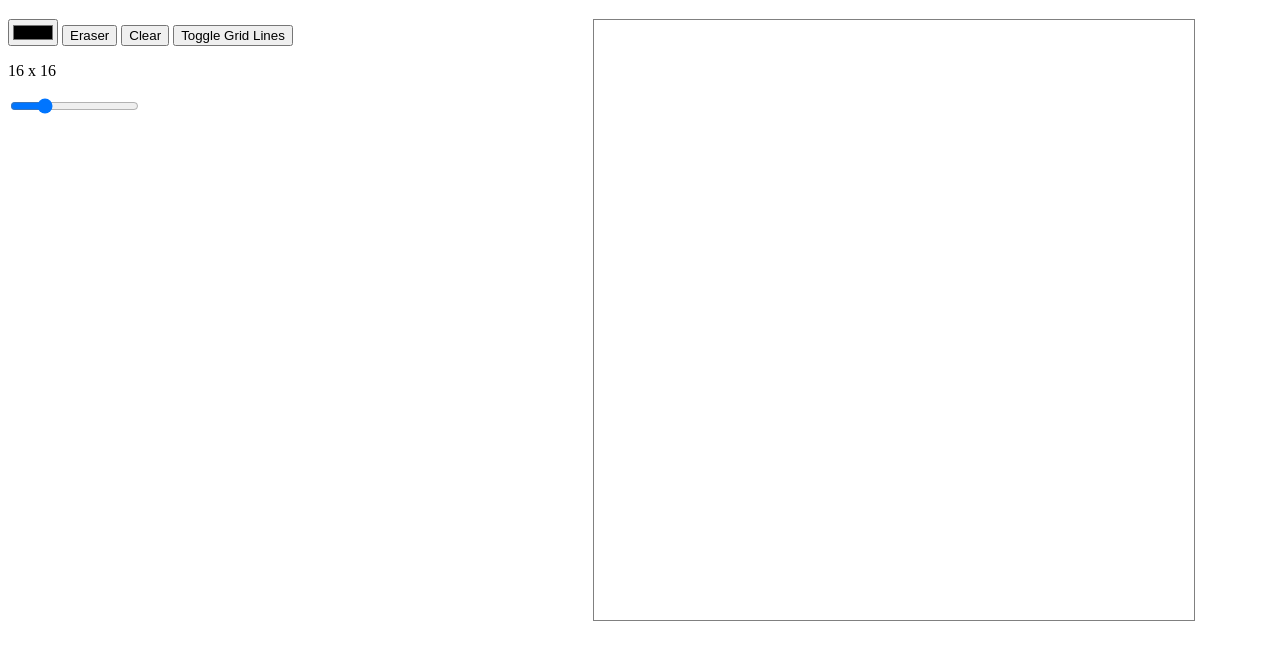
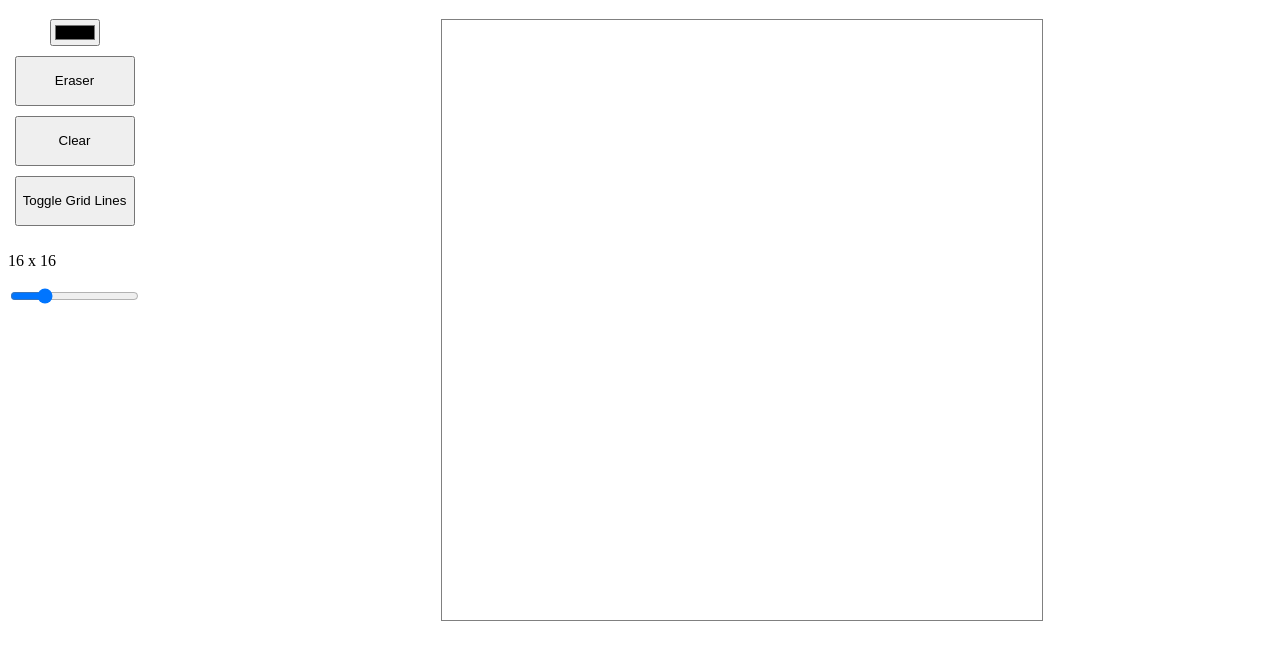
Before and after one commit to SirIsaacNeutron/etch-a-sketch, a plain HTML site: page index.html in a window 1280 px wide. Shown: the part 61-720 px from the top of the page. Drawn offline with Linux system fonts and the light colour scheme.

Commit message:
Add flexbox to buttons layout

```diff
--- a/styles.css
+++ b/styles.css
@@ -1,5 +1,18 @@
 .controls {
     display: flex;
+}
+
+.buttons {
+    display: flex;
+
+    flex-direction: column;
+    gap: 10px;
+    align-items: center;
+}
+
+.buttons button {
+    width: 120px;
+    height: 50px;
 }
 
 .grid {
```
